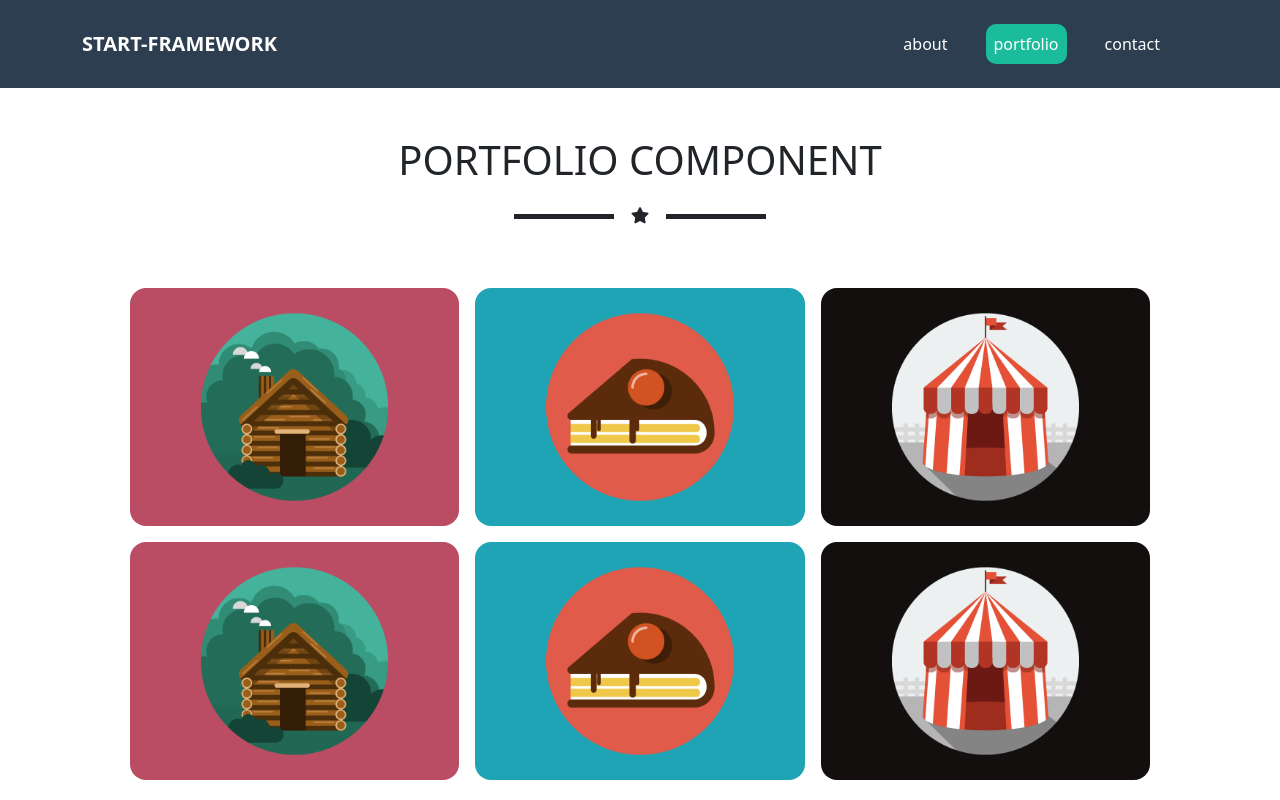
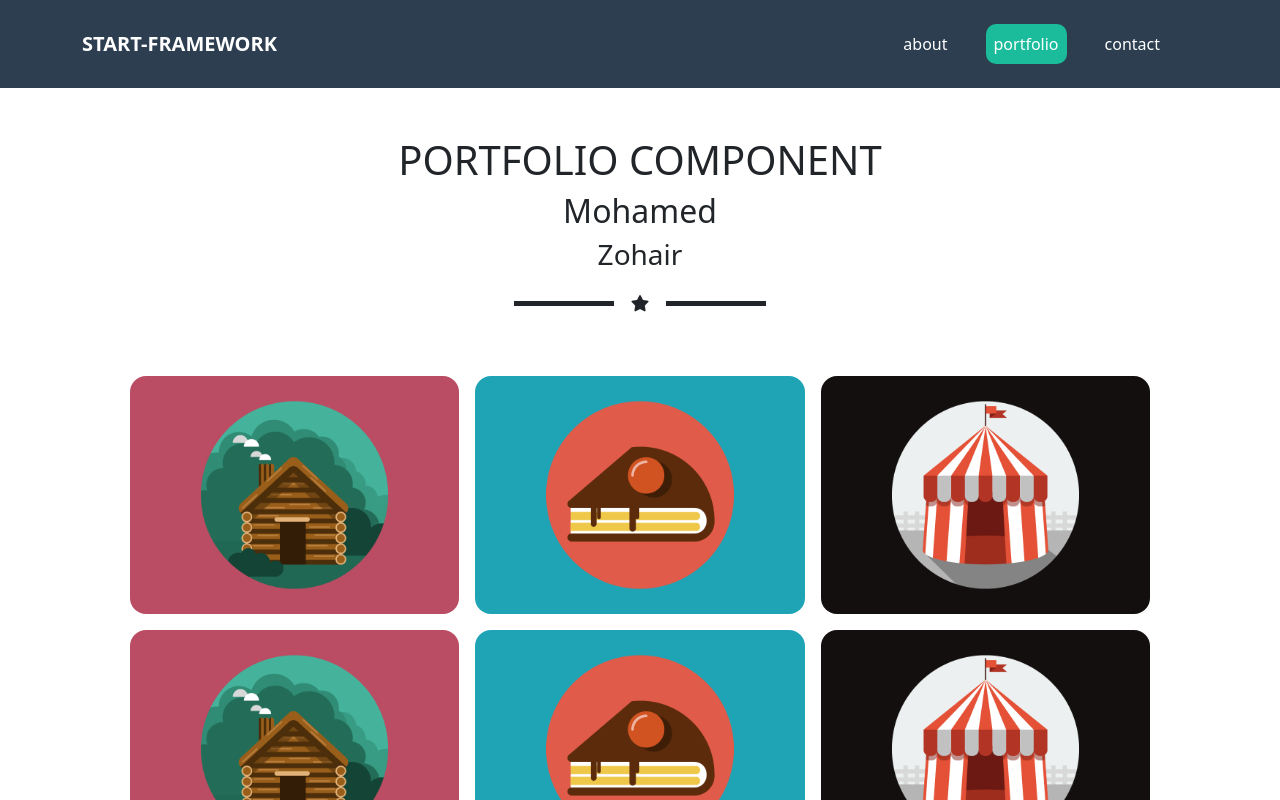
Before and after one commit to Mahmoudsallam342/React-BS-Ass, a React (Vite) app: page /portfolio in a window 1280 px wide. Shown: the top 800 px of the page. Built offline with nearby package versions, Linux system fonts and the light colour scheme.

Commit message:
update portfolio

```diff
--- a/src/Portfolio/Portfolio.jsx
+++ b/src/Portfolio/Portfolio.jsx
@@ -10,6 +10,8 @@ function Portfolio() {
     <>
       <div className="portfollioSection text-center ">
         <h1 className="pt-5 text-uppercase">portfolio component</h1>
+        <h2>Mohamed</h2>
+        <h3>Zohair</h3>
         <DarkStar />
         <div className="container position-relative">
           <div className="row g-3 p-5">
```
